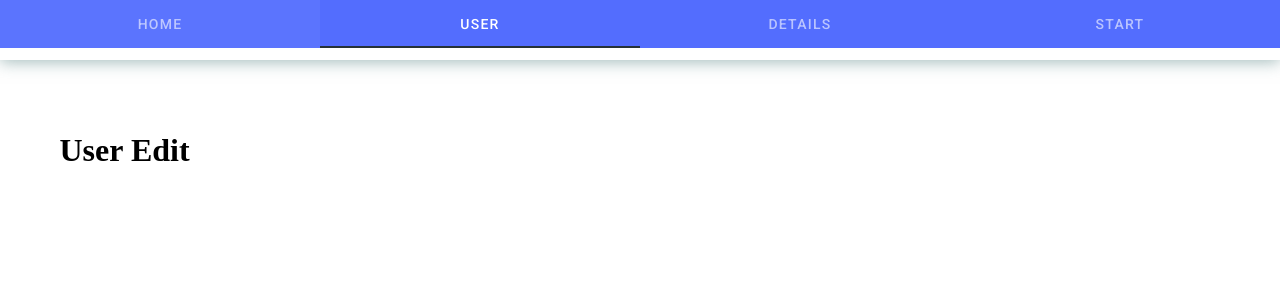
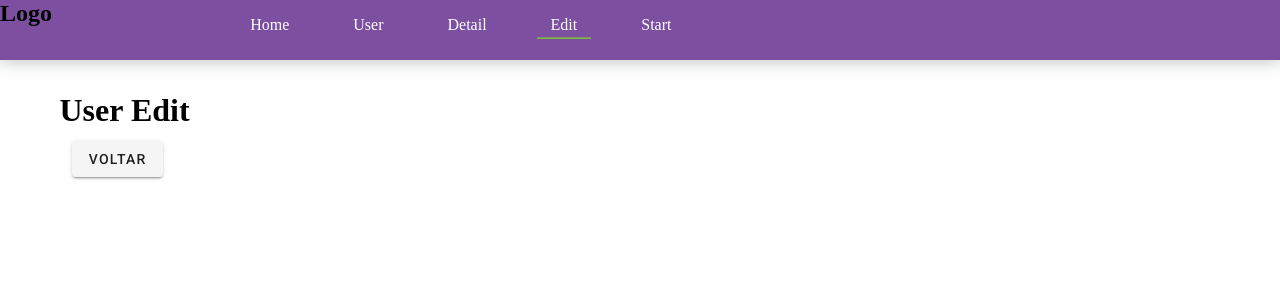
Before and after one commit to AmauriMarcos/vue-router, a Vue app: page /user/edit in a window 1280 px wide. Shown: the top 300 px of the page. Built offline with nearby package versions, Linux system fonts and the light colour scheme.

Commit message:
pausa after add active class to router

```diff
--- a/src/components/Header.vue
+++ b/src/components/Header.vue
@@ -1,32 +1,21 @@
 <template>
     <div class="app">
-        <div
+       <div
           class="navbar"
           :class="{ 'navbar--hidden': !showNavbar }"
+       >
+          <div class="logo">
+            <h2>Logo</h2>
+          </div>
 
-        >
-          <v-app>
-            <v-tabs
-              fixed-tabs
-              background-color='indigo accent-2'
-              dark
-            >
-            <v-tabs-slider color="blue-grey darken-4"></v-tabs-slider>
-            <v-tab to="/">
-              Home
-            </v-tab>
-            <v-tab to="/user">
-              User
-            </v-tab>
-            <v-tab to="/user/detail">
-              Details
-            </v-tab>
-            <v-tab to="/user/start">
-              Start
-            </v-tab>
-            </v-tabs>
-          </v-app>
-        </div>
+          <ul class="items">
+              <router-link to='/'  active-class="active" exact="/"><a>Home</a></router-link>
+              <router-link to='/user'  active-class="active" exact="/user"><a>User</a></router-link>
+              <router-link to='/user/detail'  active-class="active" exact="/user/detail"><a>Detail</a></router-link>
+              <router-link to='/user/edit'  active-class="active"><a>Edit</a></router-link>
+              <router-link to='/user/start'  active-class="active" exact="/user/start"><a>Start</a></router-link>
+          </ul>
+       </div>
     </div>
 </template>
 
@@ -47,12 +36,13 @@ export default {
    methods:{
      onScroll () {
         const currentScrollPosition = window.pageYOffset || document.documentElement.scrollTop
+        console.log(currentScrollPosition);
         if (currentScrollPosition < 0) {
           return
         }
         // Stop executing this function if the difference between
         // current scroll position and last scroll position is less than some offset
-        if (Math.abs(currentScrollPosition - this.lastScrollPosition) < 200) {
+        if (Math.abs(currentScrollPosition - this.lastScrollPosition) < 100) {
           return
         }
         this.showNavbar = currentScrollPosition < this.lastScrollPosition
@@ -64,22 +54,43 @@ export default {
 
 <style lang="scss" scoped>
 
+li{
+  margin-right: 15px;
+  list-style: none;
+
+}
+
+a{
+ text-decoration: none;
+ color: white;
+ padding: 1rem;
+}
+
+.active:after{
+  content: "";
+  display: block;
+  background-color: chartreuse;
+  margin: 2px;
+  height: 1px;
+  transform: translateY(.1rem);
+}
+
 .app {
   width: 100vw;
- /*  margin-bottom: 3rem; */
- height: 15vh;
+  height: 10vh;
+}
 
-}
 
 .navbar {
   height: 60px;
   width: 100vw;
+  background: hsl(273, 34%, 47%);
   position: fixed;
-/*   top: 0;
-  left: 0; */
-  box-shadow: 0 2px 15px rgba(71, 120, 120, 0.5);
+  box-shadow: 0 2px 15px rgba(134, 139, 139, 0.5);
   transform: translate3d(0, 0, 0);
   transition: 0.1s all ease-out;
+  display: grid;
+  grid-template: repeat(6, 1fr);
 }
 
 .navbar.navbar--hidden {
@@ -87,15 +98,20 @@ export default {
   transform: translate3d(0, -100%, 0);
 }
 
-.v-application--wrap{
-  min-height: 0vh !important;
+.logo{
+  grid-column: 1/3;
+  grid-row: 1/2;
 }
 
-.theme--light.v-application{
-  background: none;
+.items{
+  grid-column: 2/5;
+  grid-row: 1/2;
+  display: flex;
 }
 
-.navbar[data-v-61dd7a3d]{
-  box-shadow: none;
+.router-link-active{
+  opacity: 1;
+  visibility: visible;
 }
+
 </style>
--- a/src/views/user/UserEdit.vue
+++ b/src/views/user/UserEdit.vue
@@ -1,12 +1,21 @@
 <template>
   <div>
        <h1>User Edit</h1>
+       <v-app>
+         <v-container>
+            <v-btn @click='voltar'>Voltar</v-btn>
+         </v-container>
+       </v-app>
    </div>
 </template>
 
 <script>
 export default {
-
+    methods: {
+      voltar(){
+        this.$router.push('/');
+      }
+    }
 }
 </script>
 
```
